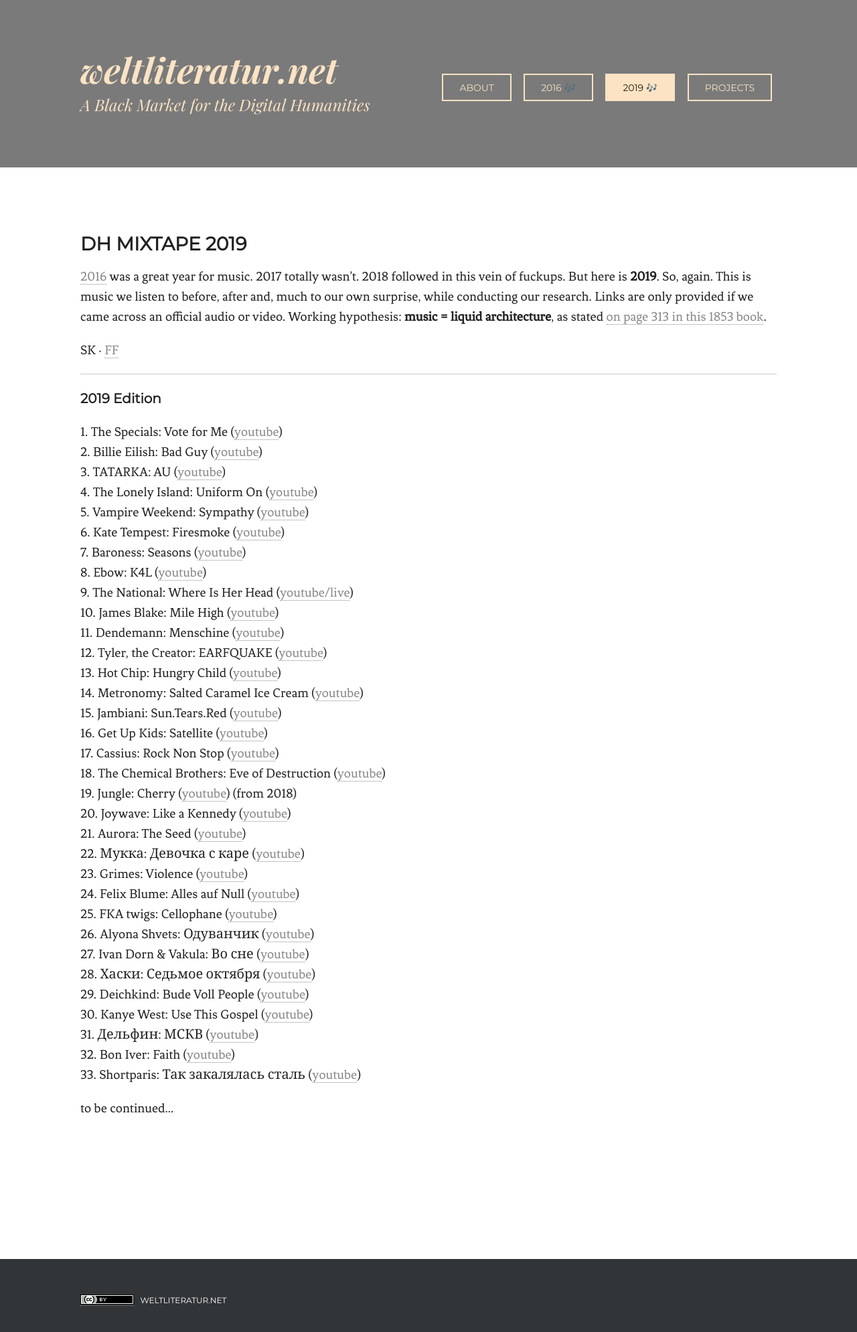
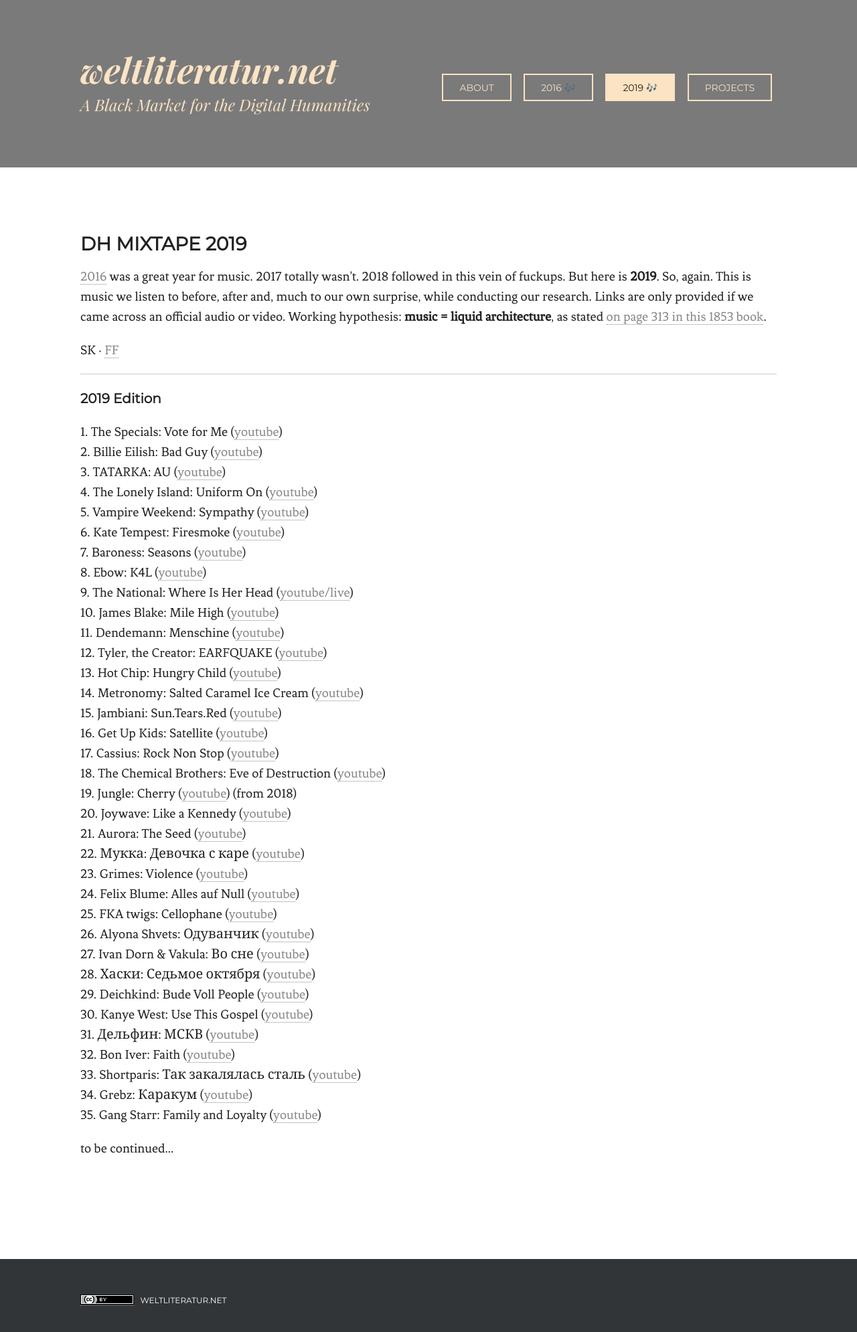
Before and after one commit to weltliteratur/blog, a Jekyll site: the page built from dh-mixtape-2019.md, in a window 1280 px wide. Shown: the top 1989 px of the page at 67% size. Built offline with Jekyll 4.4.1, drawn with Linux system fonts in a browser that asks for light colours.

Commit message:
add 2 songs

```diff
--- a/dh-mixtape-2019.md
+++ b/dh-mixtape-2019.md
@@ -44,5 +44,7 @@
   31. Дельфин: МСКВ ([youtube](https://www.youtube.com/watch?v=pOrpmJ01ZVM))
   32. Bon Iver: Faith ([youtube](https://www.youtube.com/watch?v=wU-s_Zxv_MQ))
   33. Shortparis: Так закалялась сталь ([youtube](https://www.youtube.com/watch?v=WrDEAmSb9OY))
+  34. Grebz: Каракум ([youtube](https://www.youtube.com/watch?v=rZdzB0SBYvs))
+  35. Gang Starr: Family and Loyalty ([youtube](https://www.youtube.com/watch?v=iMsdzxuldQM))
 
 to be continued…
```
